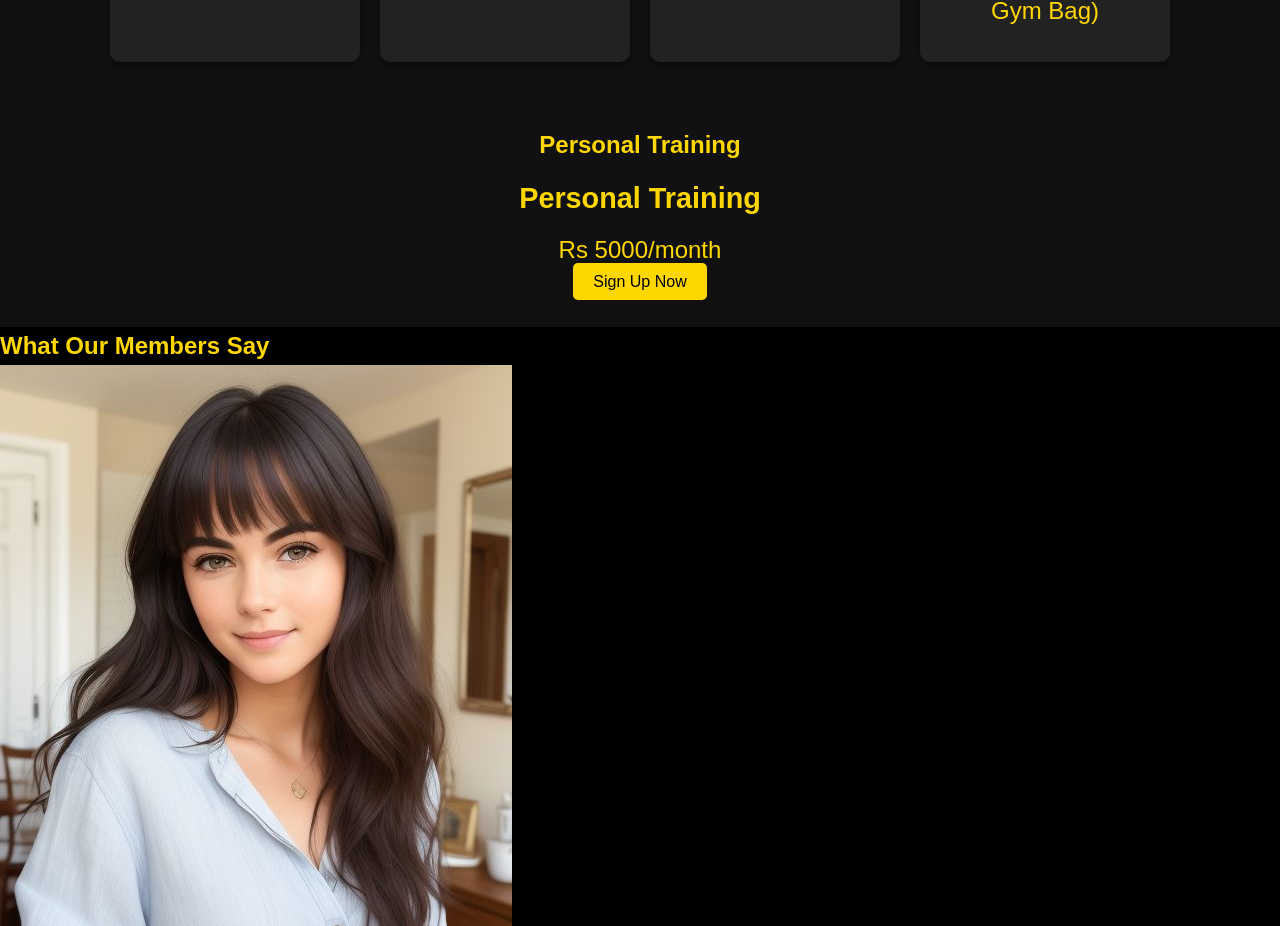
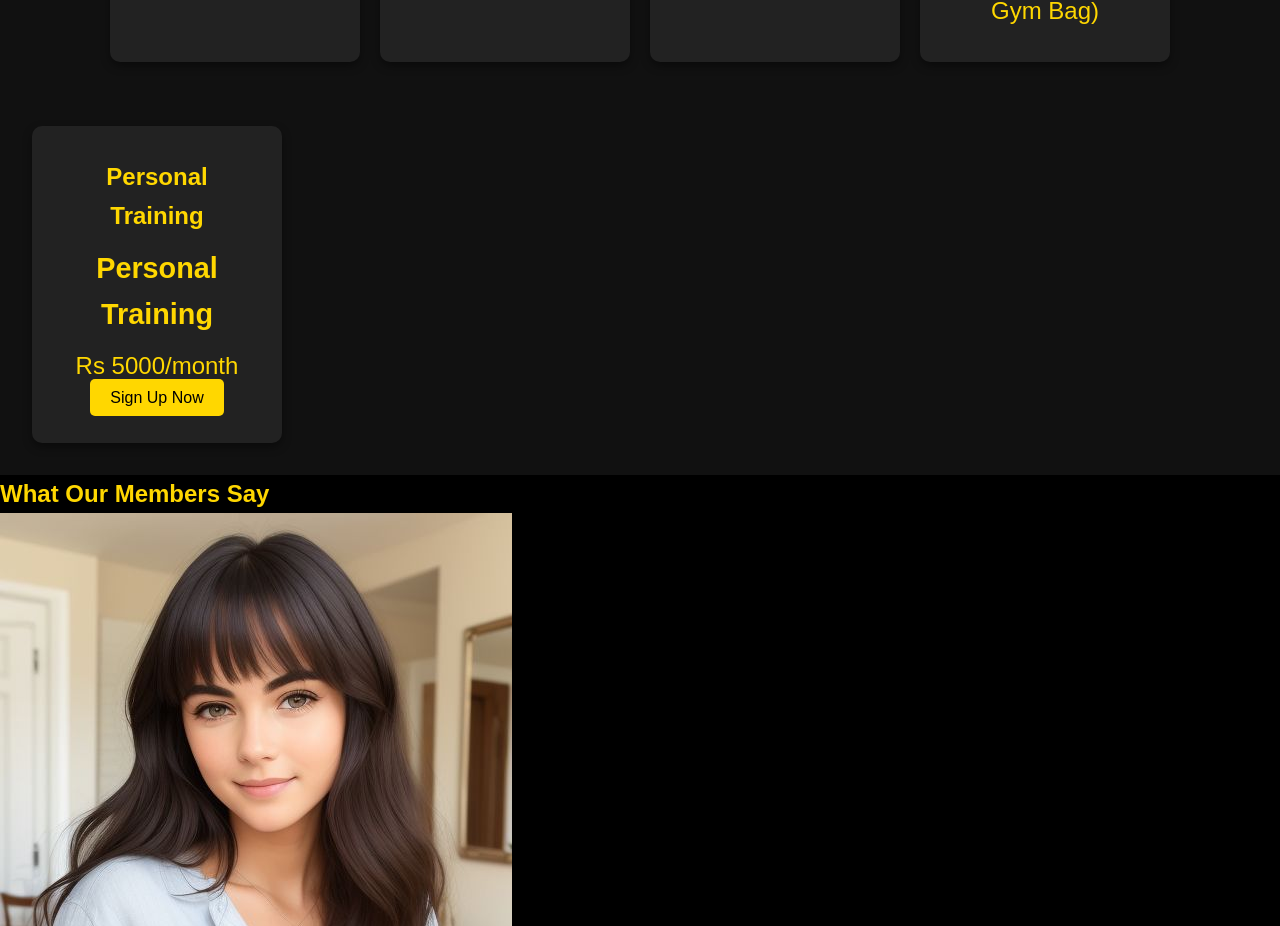
Before and after one commit to VarnankSharma/BfitGym, a React (Create React App) app: page / in a window 1280 px wide. Shown: the part 2496-3422 px from the top of the page. Built offline with nearby package versions, Linux system fonts and the light colour scheme.

Commit message:
Updated content

```diff
--- a/src/PersonalTraining.js
+++ b/src/PersonalTraining.js
@@ -2,7 +2,9 @@ import React from 'react';
 
 function PersonalTraining() {
   return (
+
     <section id="personal-training">
+      <div className="membership-box">
       <h2>Personal Training</h2>
       <ul>
         <li>
@@ -11,7 +13,9 @@ function PersonalTraining() {
         </li>
       </ul>
       <a href="#signup" className="btn">Sign Up Now</a>
+      </div>
     </section>
+
   );
 }
 
```
